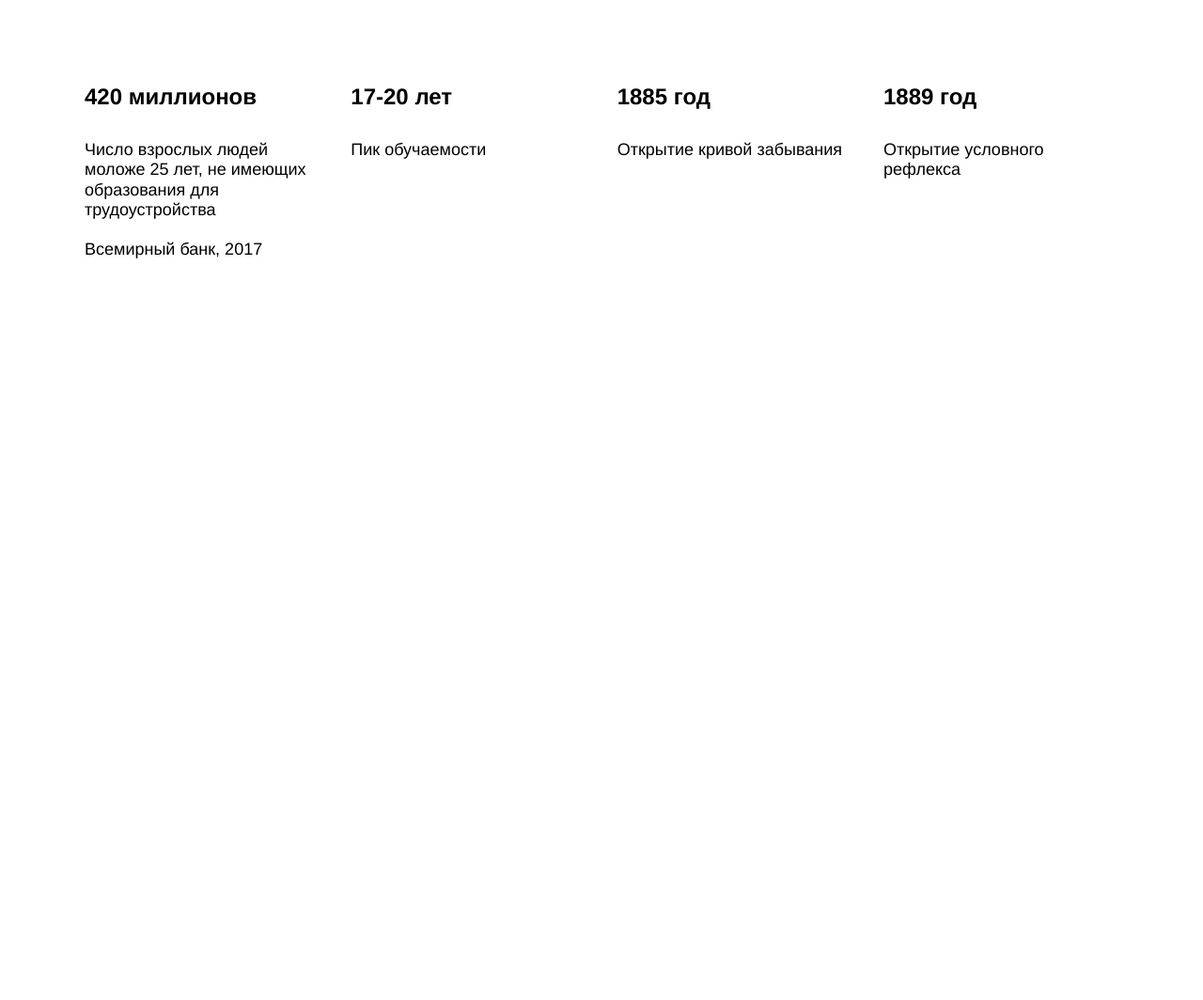
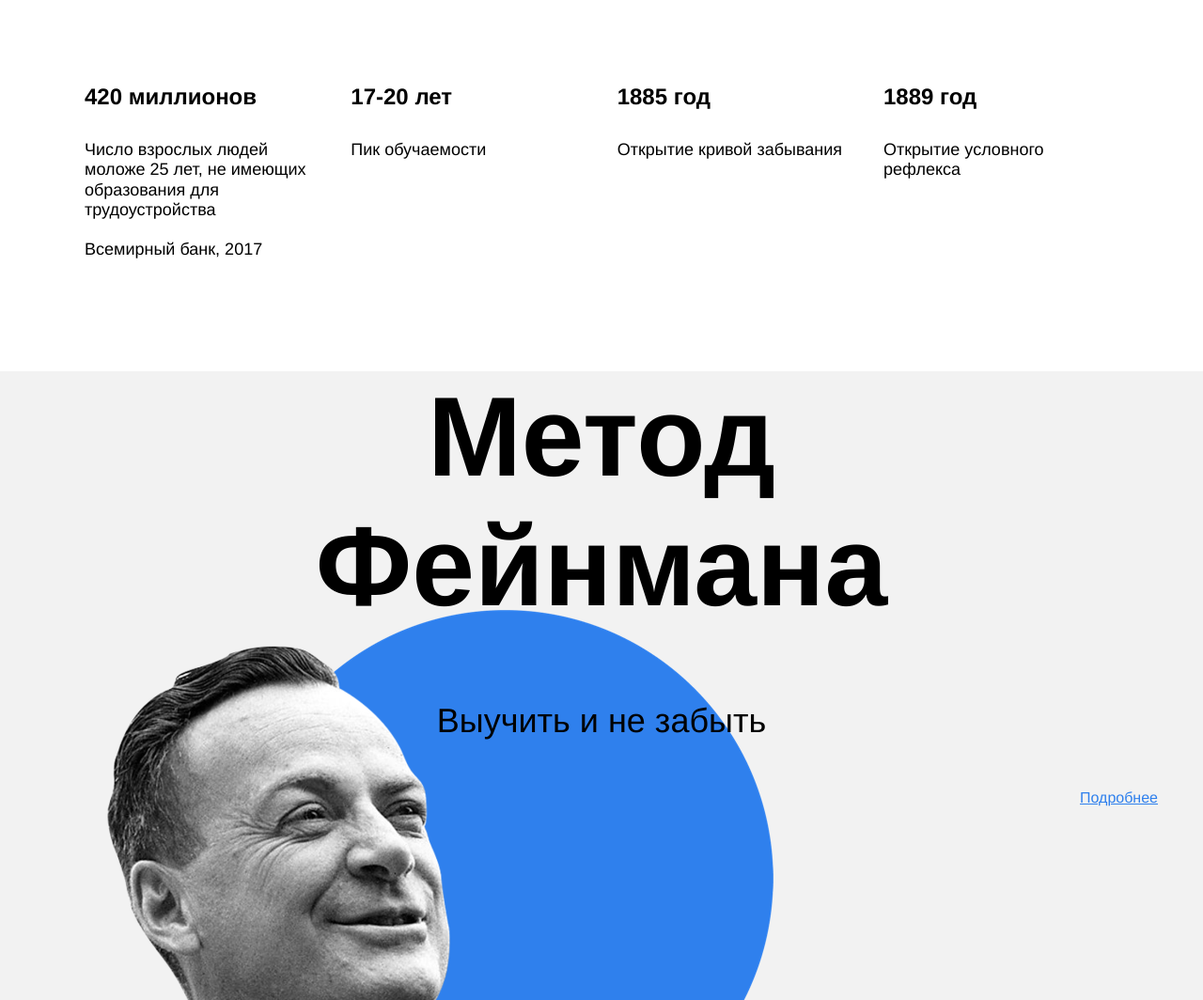
Before and after one commit to ivanprakticum/how-to-learn-bootcamp, a plain HTML site: page index.html in a window 1280 px wide. Shown: the part 1736-2800 px from the top of the page at 94% size. Before the commit the page ends 2031 px from the top, so only its background shows below. Drawn offline with Linux system fonts and the light colour scheme.

Commit message:
Построен блок feynman. Стр. 13

```diff
--- a/index.html
+++ b/index.html
@@ -12,7 +12,7 @@
     <header class="header">
       <div class="logo header__logo"></div>
       <h1 class="header__title">Научиться учиться</h1>
-      <p class="header__subtitle">Какие современные и эффективные подходы к обучению вы можете использовать в своей жизни? <a class="link">Узнать</a></p>
+      <p class="header__subtitle">Какие современные и эффективные подходы к обучению вы можете использовать в своей жизни? <a class="header__link" href="#">Узнать</a></p>
       <img  class="header__main-illustration" src="images/header-image.png" alt="Ф. Решетников - Опять двойка - 1952г. - Государственная Третьяковкая галерея, Москва">
       <div class="header__square-pic"></div>
     </header>
@@ -41,20 +41,6 @@
         <section class="digits">
           <h2 class="digits__section-title">Цифры и факты</h2>
           <h3 class="digits__section-subtitle">Про учебу и мозг</h3>
-          <!-- <table class=".table">
-            <tr>
-              <td class="table__cell"></td>
-              <td class="table__cell"></td>
-              <td class="table__cell"></td>
-              <td class="table__cell"></td>
-            </tr>
-            <tr>
-              <td class="table__cell"></td>
-              <td class="table__cell"></td>
-              <td class="table__cell"></td>
-              <td class="table__cell"></td>
-            </tr>
-          </table> -->
           <div class="table">
             <div class="table__cell">
               <h4 class="table__heading">86 миллиардов</h4>
@@ -97,7 +83,11 @@
           </div>
         </section>
         <section class="feynman">
-
+          <h2 class="feynman__title">Метод Фейнмана</h2>
+          <h3 class="feynman__subtitle">Выучить и не забыть</h3>
+          <!-- <img class="feynman__illustration" src="images/feynman.png"
+                                             alt="Портрет Ричарда Фейнмана"> -->
+          <a class="feynman__link" href="#">Подробнее</a>
         </section>
         <section class="kaufman">
 
--- a/styles/style.css
+++ b/styles/style.css
@@ -15,10 +15,6 @@
   font-family: 'Playfair Display';
   font-style: bold;
   font-weight: 700;
-}
-
-.link {
-  color: #2f80ed;
 }
 
 /* Контейнер всей страницы */
@@ -79,6 +75,17 @@
   font-weight: normal;
 }
 
+.header_link {
+  color: #2f80ed;
+}
+/*
+"Элемент позиционируется относительно ближайшего позиционированного предка.
+То есть браузер идёт вверх по дереву элементов и ищет ближайшего
+опорного родителя. И затем располагает наш элемент относительно
+этого родителя." Где здесь опорный родитель? Это же должен быть тег <body>
+Почему картинка позиционируется правой нижней границы блока header
+относительно
+*/
 .header__main-illustration{
   position: absolute;
   bottom: 0;
@@ -196,8 +203,53 @@
 }
 
 /* Блок feynman */
+/*
+Чтобы сделать контейнер опорным приходится выставлять position: relative; ?
+*/
 .feynman{
+  position: relative;
+  background-image: url(../images/feynman.png);
+  background-position: bottom left;
+  background-repeat: no-repeat;
   background-color: #f2f2f2;
+  margin-top: 100px;
+  height: 890px;
+}
+.feynman__title{
+  margin: 0 auto;
+  padding-bottom: 70px;
+  text-align: center;
+  width: 648px;
+  line-height: 1.15;
+  font-size: 120px;
+  font-weight: 600;
+  /* z-index: 2; */
+}
+.feynman__subtitle{
+  margin: 0 auto;
+  text-align: center;
+  line-height: 51px;
+  font-size: 36px;
+  font-weight: normal;
+  /* z-index: 2; */
+}
+.feynman__link{
+  color: #2f80ed;
+  position: absolute;
+  top: 50%;
+  right: 48px;
+}
+/*
+Почему то при использовании тега Img картинка перекрывает заголовки
+несмотря на то, что выставлен z-index
+*/
+.feynman__illustration{
+  position: absolute;
+  bottom: 0;
+  left: 0;
+  /* z-index: 1; */
+  width: 867px;
+  height: 637px;
 }
 
 /* Блок kaufman */
```
